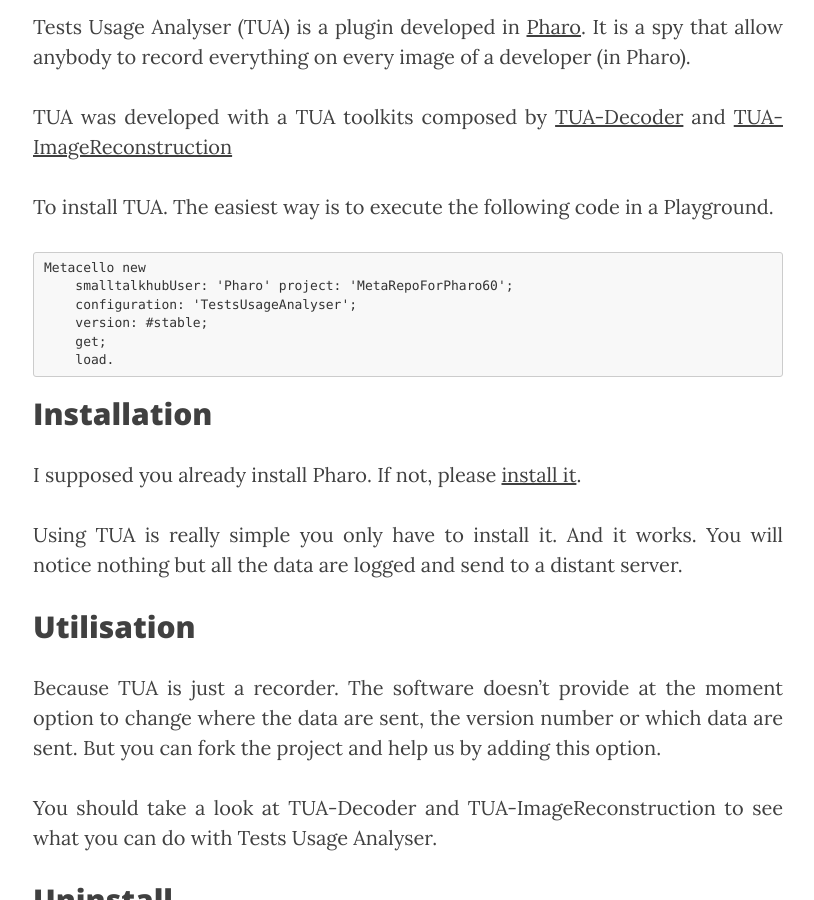
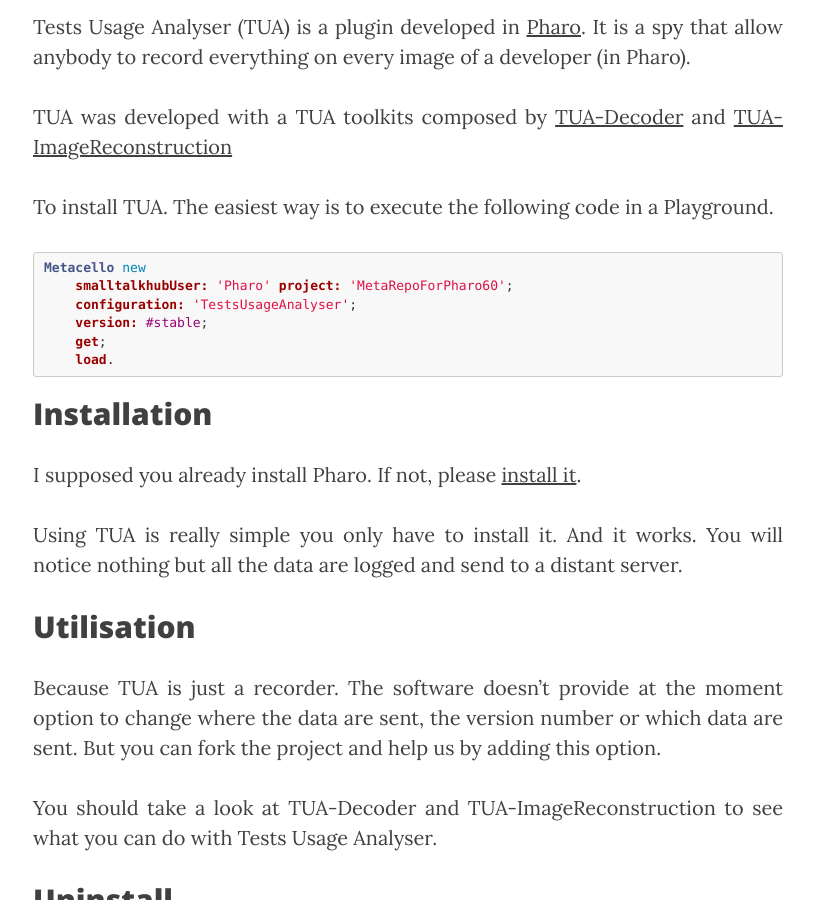
Before and after one commit to badetitou/badetitou.github.io, a Jekyll site: the page built from _posts/2017-08-08-TUA.md, in a window 1280 px wide and 900 px high, scrolled down 534 px. Shown: the whole window, without its empty margins (232-1046 px from the left). Built offline with Jekyll 4.4.1, drawn with Linux system fonts in a browser that asks for light colours; nearby versions of some CDN libraries.

Commit message:
Smalltalk syntax coloration

````diff
--- a/_posts/2017-08-08-TUA.md
+++ b/_posts/2017-08-08-TUA.md
@@ -14,7 +14,7 @@
 
 To install TUA. The easiest way is to execute the following code in a Playground.
 
-```
+```st
 Metacello new
     smalltalkhubUser: 'Pharo' project: 'MetaRepoForPharo60';
     configuration: 'TestsUsageAnalyser';
````
